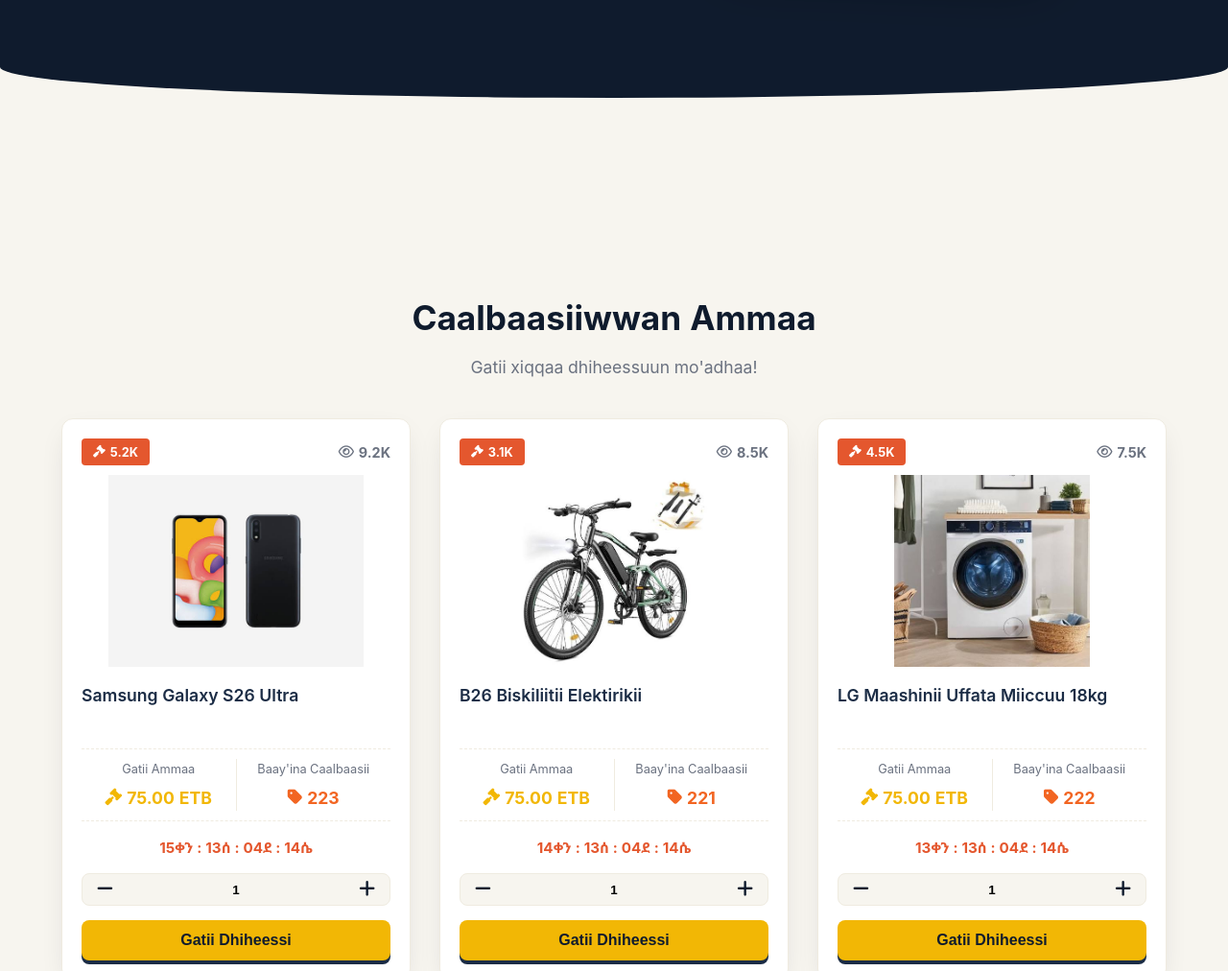
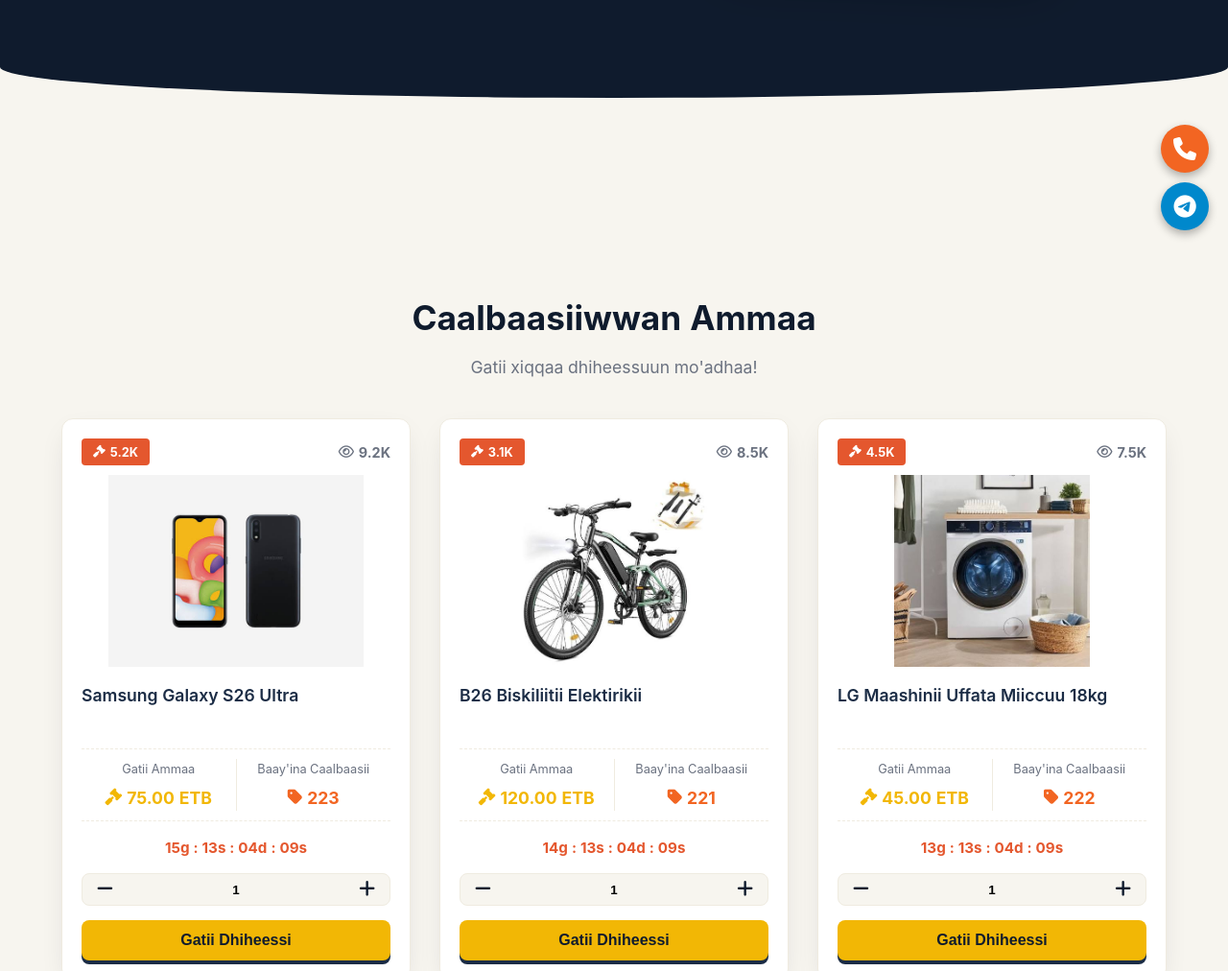
Before and after one commit to Samigg2/Joobira2, a plain HTML site: page index.html in a window 1280 px wide. Shown: the part 540-1552 px from the top of the page at 96% size. Drawn offline with Linux system fonts and the light colour scheme.

Commit message:
adding socials

```diff
--- a/css/style.css
+++ b/css/style.css
@@ -228,3 +228,45 @@
 }
 .lang-dropdown:focus { border-color: var(--primary-gold); }
 .lang-dropdown option { background: var(--primary-brand); color: white; }
+
+/* Floating Contact Buttons */
+.floating-buttons {
+    position: fixed;
+    bottom: 20px;
+    right: 20px;
+    display: flex;
+    flex-direction: column;
+    gap: 10px;
+    z-index: 1000;
+}
+.float-btn {
+    width: 50px;
+    height: 50px;
+    border-radius: 50%;
+    display: flex;
+    justify-content: center;
+    align-items: center;
+    color: white;
+    font-size: 24px;
+    text-decoration: none;
+    box-shadow: 0 4px 10px rgba(0,0,0,0.3);
+    transition: transform 0.3s;
+}
+.float-btn:hover {
+    transform: scale(1.1);
+}
+.phone-float {
+    background-color: var(--primary-orange);
+}
+.telegram-float {
+    background-color: #0088cc;
+}
+
+/* Social Icons */
+.social-icons a {
+    color: white;
+    transition: color 0.3s;
+}
+.social-icons a:hover {
+    color: var(--primary-gold);
+}
--- a/index.html
+++ b/index.html
@@ -108,7 +108,7 @@
                     </div>
                 </div>
 
-                <div class="timer-section">15ቀን : 13ሰ : 04ደ : 14ሴ</div>
+                <div class="timer-section" data-d="15" data-h="13" data-m="04" data-s="14"></div>
 
                 <div class="bid-controls">
                     <button class="bid-btn-icon bid-minus"><i class="fa-solid fa-minus"></i></button>
@@ -132,7 +132,7 @@
                     <div class="stat-item">
                         <span class="stat-label" data-i18n="lbl_current_bid">የአሁኑ ዋጋ</span>
                         <span class="stat-value price">
-                            <i class="fa-solid fa-gavel"></i> 75.00 <span class="currency-lbl">ብር</span>
+                            <i class="fa-solid fa-gavel"></i> 120.00 <span class="currency-lbl">ብር</span>
                         </span>
                     </div>
                     <div class="stat-item">
@@ -143,7 +143,7 @@
                     </div>
                 </div>
 
-                <div class="timer-section">14ቀን : 13ሰ : 04ደ : 14ሴ</div>
+                <div class="timer-section" data-d="14" data-h="13" data-m="04" data-s="14"></div>
 
                 <div class="bid-controls">
                     <button class="bid-btn-icon bid-minus"><i class="fa-solid fa-minus"></i></button>
@@ -167,7 +167,7 @@
                     <div class="stat-item">
                         <span class="stat-label" data-i18n="lbl_current_bid">የአሁኑ ዋጋ</span>
                         <span class="stat-value price">
-                            <i class="fa-solid fa-gavel"></i> 75.00 <span class="currency-lbl">ብር</span>
+                            <i class="fa-solid fa-gavel"></i> 45.00 <span class="currency-lbl">ብር</span>
                         </span>
                     </div>
                     <div class="stat-item">
@@ -178,7 +178,7 @@
                     </div>
                 </div>
 
-                <div class="timer-section">13ቀን : 13ሰ : 04ደ : 14ሴ</div>
+                <div class="timer-section" data-d="13" data-h="13" data-m="04" data-s="14"></div>
 
                 <div class="bid-controls">
                     <button class="bid-btn-icon bid-minus"><i class="fa-solid fa-minus"></i></button>
@@ -257,10 +257,16 @@
             <div class="footer-links">
                 <h4 data-i18n="nav_contact">ያግኙን</h4>
                 <ul>
-                    <li><a href="#"><i class="fa-solid fa-phone"></i> 994 / 0911000000</a></li>
+                    <li><a href="tel:0910443972"><i class="fa-solid fa-phone"></i> 0910443972</a></li>
                     <li><a href="#"><i class="fa-solid fa-envelope"></i> support@joobira.et</a></li>
                     <li><a href="#"><i class="fa-solid fa-location-dot"></i> አዲስ አበባ, ኢትዮጵያ</a></li>
                 </ul>
+                <div class="social-icons" style="margin-top: 15px; display: flex; gap: 15px;">
+                    <a href="https://facebook.com" target="_blank"><i class="fa-brands fa-facebook" style="font-size: 24px;"></i></a>
+                    <a href="https://tiktok.com" target="_blank"><i class="fa-brands fa-tiktok" style="font-size: 24px;"></i></a>
+                    <a href="https://youtube.com" target="_blank"><i class="fa-brands fa-youtube" style="font-size: 24px;"></i></a>
+                    <a href="https://t.me/+251910443972" target="_blank"><i class="fa-brands fa-telegram" style="font-size: 24px;"></i></a>
+                </div>
             </div>
             <div class="footer-links">
                 <h4 data-i18n="footer_about">ስለ እኛ</h4>
@@ -277,6 +283,11 @@
         </div>
     </footer>
 
+    <div class="floating-buttons">
+        <a href="tel:0910443972" class="float-btn phone-float" title="Call Us"><i class="fa-solid fa-phone"></i></a>
+        <a href="https://t.me/+251910443972" class="float-btn telegram-float" target="_blank" title="Telegram"><i class="fa-brands fa-telegram"></i></a>
+    </div>
+
     <script src="js/script.js"></script>
 </body>
 </html>
--- a/js/script.js
+++ b/js/script.js
@@ -139,6 +139,21 @@
             el.textContent = omText || el.getAttribute('data-en'); // fallback to en if om missing
         }
     });
+
+    updateTimers();
+}
+
+function updateTimers() {
+    document.querySelectorAll('.timer-section').forEach(el => {
+        if(el.hasAttribute('data-d')) {
+            let d = el.getAttribute('data-d');
+            let h = el.getAttribute('data-h');
+            let m = el.getAttribute('data-m');
+            let s = el.getAttribute('data-s');
+
+            el.textContent = dict[currentLang]['time_format'](d, h, m, s);
+        }
+    });
 }
 
 document.addEventListener('DOMContentLoaded', () => {
@@ -149,6 +164,32 @@
     if(dropdown) {
         dropdown.value = currentLang;
     }
+
+    // Countdown Timer Logic
+    setInterval(() => {
+        document.querySelectorAll('.timer-section').forEach(el => {
+            if(el.hasAttribute('data-d')) {
+                let d = parseInt(el.getAttribute('data-d')) || 0;
+                let h = parseInt(el.getAttribute('data-h')) || 0;
+                let m = parseInt(el.getAttribute('data-m')) || 0;
+                let s = parseInt(el.getAttribute('data-s')) || 0;
+
+                s--;
+                if(s < 0) { s = 59; m--; }
+                if(m < 0) { m = 59; h--; }
+                if(h < 0) { h = 23; d--; }
+                if(d < 0) { d = 0; h = 0; m = 0; s = 0; } // Timer stopped
+
+                let pad = (num) => num.toString().padStart(2, '0');
+
+                el.setAttribute('data-d', d);
+                el.setAttribute('data-h', pad(h));
+                el.setAttribute('data-m', pad(m));
+                el.setAttribute('data-s', pad(s));
+            }
+        });
+        updateTimers();
+    }, 1000);
 
     const faqQuestions = document.querySelectorAll('.faq-question');
     faqQuestions.forEach(q => {
```
